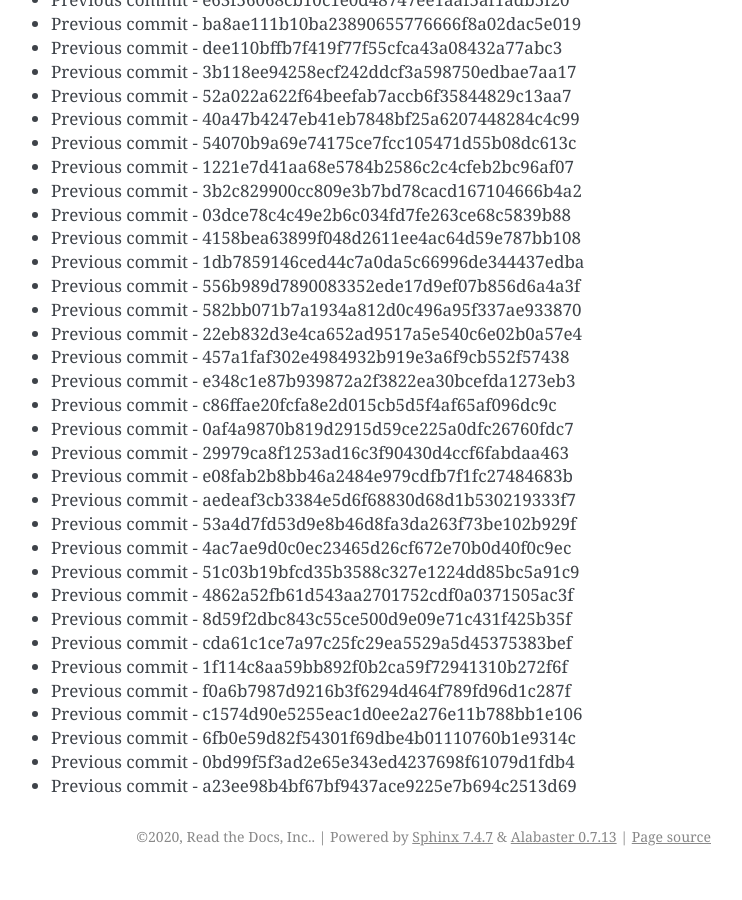
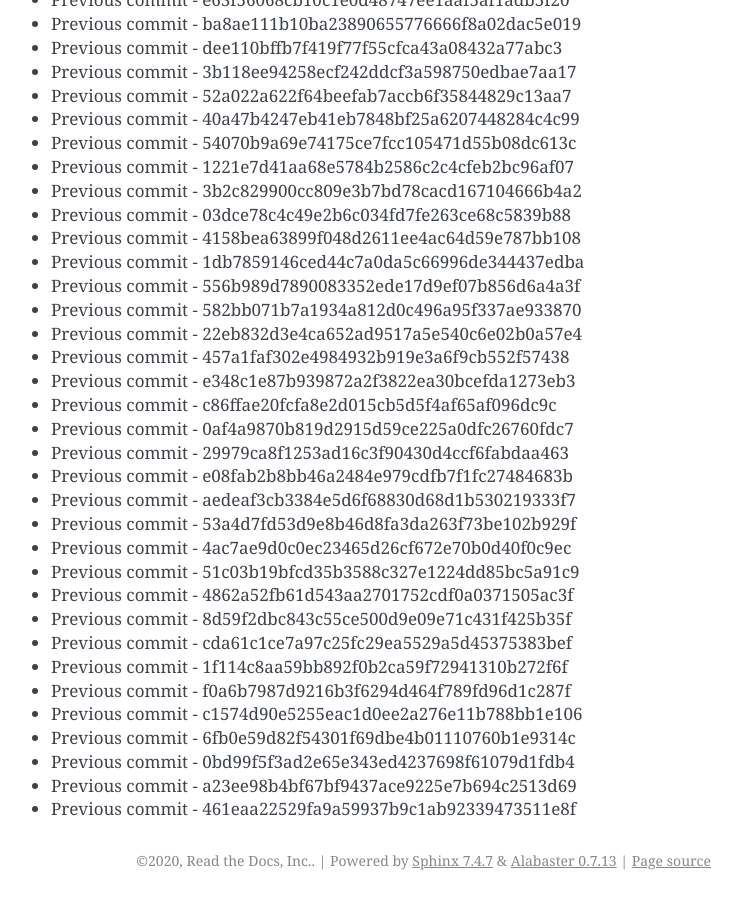
Before and after one commit to readthedocs/rtd-git-stresstest, a Sphinx documentation site: the page built from docs/updates.rst, in a window 1280 px wide and 900 px high, scrolled down 73307 px. Shown: the whole window, without its empty margins (399-1141 px from the left). Built offline with Sphinx 7.4.7, drawn with Linux system fonts in a browser that asks for light colours; before the commit the page ends 74183 px from its top, so only the background shows below that.

Commit message:
Generating commit from previous: 461eaa22529fa9a59937b9c1ab92339473511e8f

```diff
--- a/docs/updates.rst
+++ b/docs/updates.rst
@@ -3112,3 +3112,4 @@ It can be tested for any performance characteristics.
 * Previous commit - 6fb0e59d82f54301f69dbe4b01110760b1e9314c
 * Previous commit - 0bd99f5f3ad2e65e343ed4237698f61079d1fdb4
 * Previous commit - a23ee98b4bf67bf9437ace9225e7b694c2513d69
+* Previous commit - 461eaa22529fa9a59937b9c1ab92339473511e8f
```
